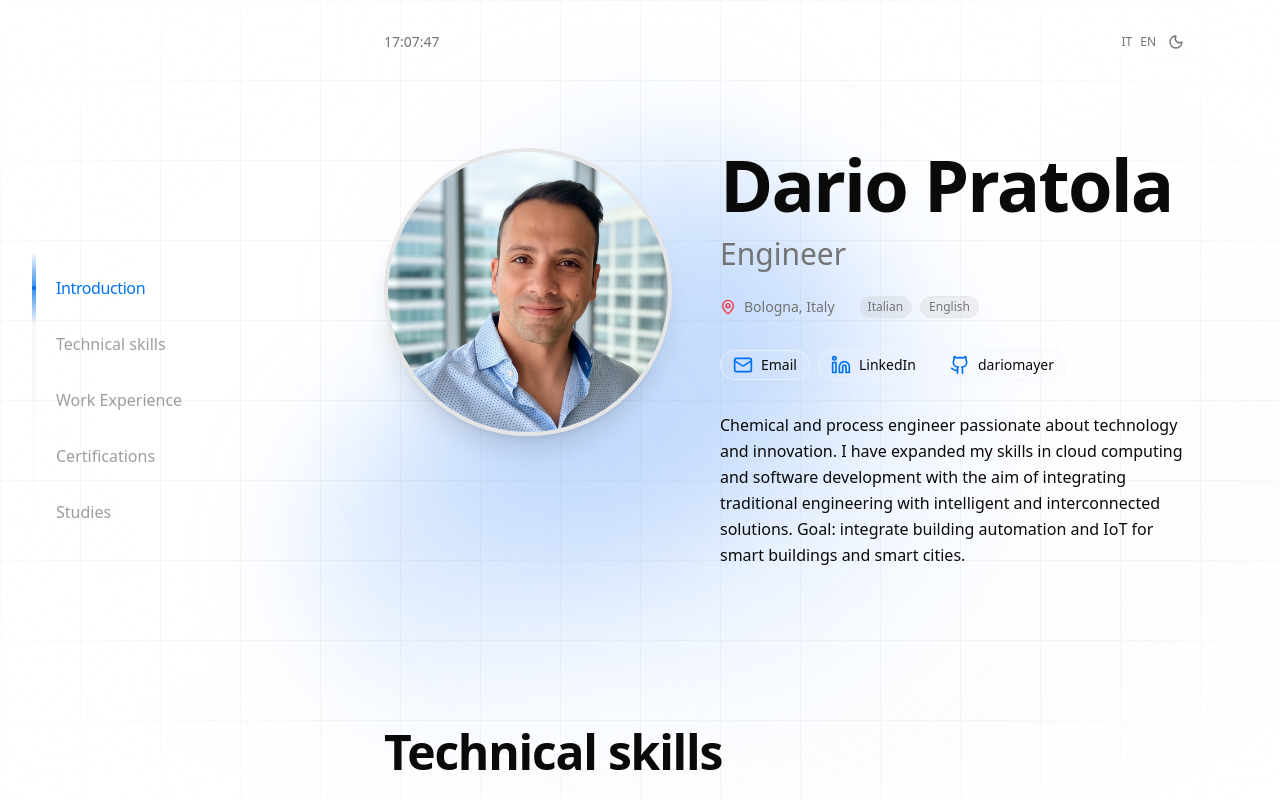
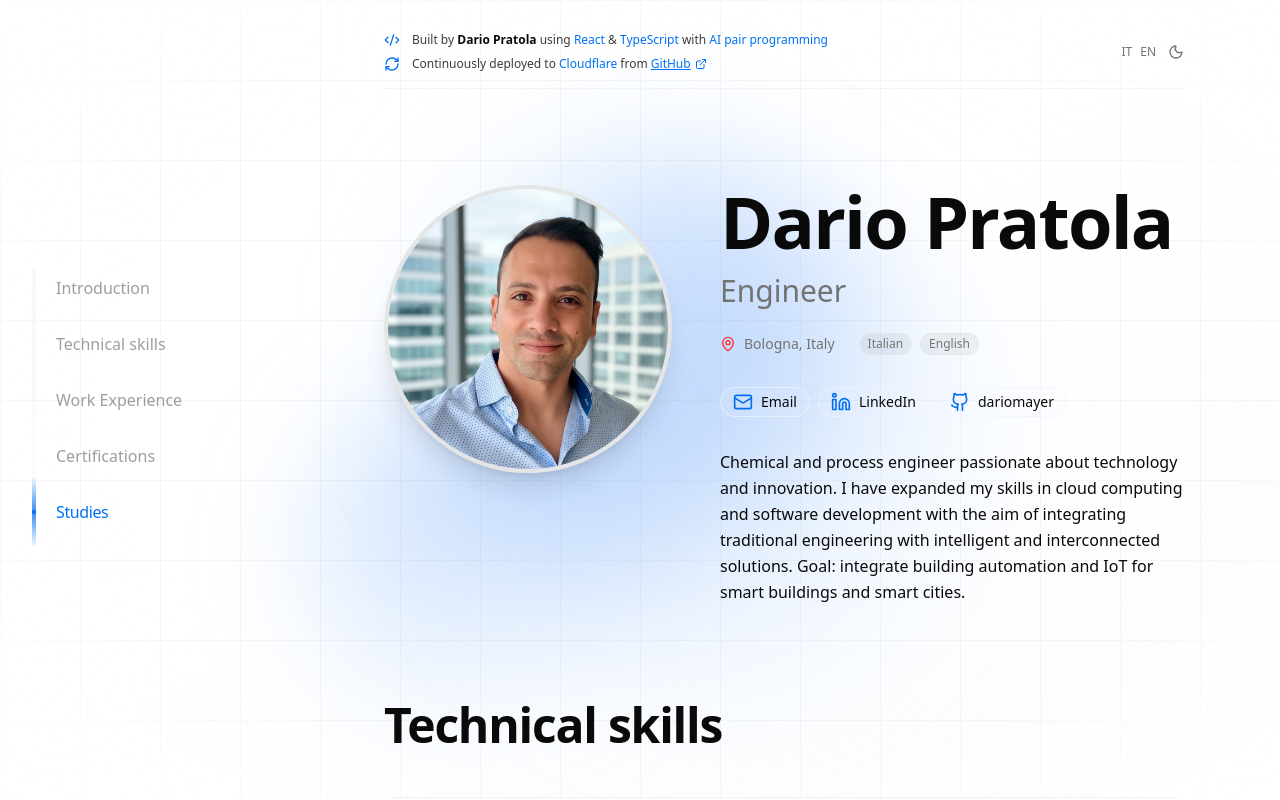
Before and after one commit to dariomayer/my-space, a React (Vite) app: page / in a window 1280 px wide. Shown: the top 800 px of the page. Built offline with nearby package versions, Linux system fonts and the light colour scheme.

Commit message:
chore: aggiornamenti grafici vari e readme

```diff
--- a/index.html
+++ b/index.html
@@ -55,7 +55,7 @@
         } catch (e) {
           // In caso di errore resta il favicon statico (fallback)
         }
-      })('🚀');
+      })('🌐');
     </script>
   </head>
   <body>
--- a/src/modules/profile/components/header.tsx
+++ b/src/modules/profile/components/header.tsx
@@ -1,5 +1,5 @@
 // src/modules/profile/components/header.tsx
-import { Moon, Sun } from 'lucide-react'
+import { Moon, Sun, Code2, RefreshCw, ExternalLink } from 'lucide-react'
 import { useEffect, useState } from 'react'
 import { useTranslation } from 'react-i18next'
 import { applyTheme, getInitialTheme, toggleTheme, type Theme } from '@/shared/lib/theme'
@@ -10,7 +10,6 @@ export function Header() {
   const { i18n } = useTranslation()
   const [mounted, setMounted] = useState(false)
   const [theme, setThemeState] = useState<Theme>('light')
-  const [currentTime, setCurrentTime] = useState('')
 
   useEffect(() => {
     const initial = getInitialTheme()
@@ -18,18 +17,6 @@ export function Header() {
     setThemeState(initial)
     setMounted(true)
 
-    // Update time every second
-    const updateTime = () => {
-      const now = new Date()
-      const hours = String(now.getHours()).padStart(2, '0')
-      const minutes = String(now.getMinutes()).padStart(2, '0')
-      const seconds = String(now.getSeconds()).padStart(2, '0')
-      setCurrentTime(`${hours}:${minutes}:${seconds}`)
-    }
-
-    updateTime()
-    const interval = setInterval(updateTime, 1000)
-    return () => clearInterval(interval)
   }, [])
 
   const switchLocale = (locale: string) => {
@@ -43,12 +30,39 @@ export function Header() {
 
   return (
     <header className="w-full max-w-5xl px-6 md:px-12 lg:px-16 xl:px-24 pt-8">
-      <div className="flex items-center justify-between max-w-6xl mx-auto">
-        {/* Orario */}
-        <div className="text-sm font-medium tabular-nums text-muted-foreground">{currentTime}</div>
+      <div className="flex items-center justify-between gap-4 border-b border-border/40 pb-4">
+
+        {/* Tech Stack Info */}
+        <div className="flex flex-col gap-2">
+          <div className="flex items-center gap-3">
+            <Code2 className="h-4 w-4 text-primary flex-shrink-0" />
+            <p className="text-xs text-foreground/80">
+              Built by <span className="font-semibold text-foreground">Dario Pratola</span> using{' '}
+              <span className="font-medium text-primary">React</span> &{' '}
+              <span className="font-medium text-primary">TypeScript</span> with{' '}
+              <span className="font-medium text-primary">AI pair programming</span>
+            </p>
+          </div>
+          <div className="flex items-center gap-3">
+            <RefreshCw className="h-4 w-4 text-primary flex-shrink-0" />
+            <p className="text-xs text-foreground/80">
+              Continuously deployed to{' '}
+              <span className="font-medium text-primary">Cloudflare</span> from{' '}
+              <a
+                href="https://github.com/dariomayer/my-space"
+                target="_blank"
+                rel="noopener noreferrer"
+                className="inline-flex items-center gap-1 font-medium text-primary underline transition-colors"
+              >
+                GitHub
+                <ExternalLink className="h-3 w-3" />
+              </a>
+            </p>
+          </div>
+        </div>
 
         {/* Switcher Lingua e Tema */}
-        <div className="flex items-center gap-3">
+        <div className="flex items-center gap-3 flex-shrink-0">
           {/* Language Switcher */}
           <div className="flex gap-2">
             {locales.map((locale) => (
--- a/src/modules/profile/components/introduction-section.tsx
+++ b/src/modules/profile/components/introduction-section.tsx
@@ -6,7 +6,7 @@ export function IntroductionSection() {
   const { t } = useTranslation('profile')
 
   return (
-    <section id="introduction" className="py-16">
+    <section id="introduction">
       <div className="w-full space-y-12">
         <div className="flex flex-col lg:flex-row gap-12 items-start">
           <div className="flex-shrink-0">
--- a/src/modules/profile/components/side-navigation.tsx
+++ b/src/modules/profile/components/side-navigation.tsx
@@ -48,7 +48,7 @@ export function SideNavigation() {
   const scrollToSection = (id: string) => {
     const element = document.getElementById(id)
     if (element) {
-      const offsetTop = element.offsetTop - 100
+      const offsetTop = element.offsetTop - 48
       window.scrollTo({ top: offsetTop, behavior: 'smooth' })
     }
   }
--- a/src/modules/profile/pages/profile-page.tsx
+++ b/src/modules/profile/pages/profile-page.tsx
@@ -24,24 +24,23 @@ export function ProfilePage() {
   }
 
   return (
-    <main className="min-h-dvh flex flex-col gap-8 items-center relative lg:ml-72 pb-24 lg:pb-0">
+    <main className="min-h-dvh flex flex-col items-center relative lg:ml-72 pb-24 lg:pb-0">
       <AnimatedBackground />
       <SideNavigation />
       <Header />
-      <div className="w-full max-w-5xl px-6 md:px-12 lg:px-16 xl:px-24">
+      <div className="w-full max-w-5xl px-6 md:px-12 lg:px-16 xl:px-24 my-24">
         <IntroductionSection />
       </div>
-      <div className="w-full max-w-5xl px-6 md:px-12 lg:px-16 xl:px-24">
+      <div className="w-full max-w-5xl px-6 md:px-12 lg:px-16 xl:px-24 mb-24">
         <SkillsSection />
       </div>
-
-      <div className="w-full max-w-5xl px-6 md:px-12 lg:px-16 xl:px-24">
+      <div className="w-full max-w-5xl px-6 md:px-12 lg:px-16 xl:px-24 mb-24">
         <ExperienceSection />
       </div>
-      <div className="w-full max-w-5xl px-6 md:px-12 lg:px-16 xl:px-24">
+      <div className="w-full max-w-5xl px-6 md:px-12 lg:px-16 xl:px-24 mb-24">
         <CertificationsSection />
       </div>
-      <div className="w-full max-w-5xl px-6 md:px-12 lg:px-16 xl:px-24">
+      <div className="w-full max-w-5xl px-6 md:px-12 lg:px-16 xl:px-24 mb-24">
         <StudiesSection />
       </div>
 
--- a/src/modules/profile/sections/certifications-section.tsx
+++ b/src/modules/profile/sections/certifications-section.tsx
@@ -7,7 +7,7 @@ export function CertificationsSection() {
   const { t, i18n } = useTranslation('profile')
   const certifications = getCertifications(i18n.resolvedLanguage || i18n.language)
   return (
-    <section id="certifications" className="py-16">
+    <section id="certifications">
       <div className="space-y-12">
         <h2 className="text-4xl md:text-5xl font-bold tracking-tight">{t('sections.certifications')}</h2>
         <div className="space-y-12">
--- a/src/modules/profile/sections/experience-section.tsx
+++ b/src/modules/profile/sections/experience-section.tsx
@@ -7,8 +7,8 @@ export function ExperienceSection() {
   const { t, i18n } = useTranslation('profile')
   const experiences = getExperiences(i18n.resolvedLanguage || i18n.language)
   return (
-    <section id="experience" className="py-16">
-      <div className="space-y-16">
+    <section id="experience">
+      <div className="space-y-12">
         <h2 className="text-4xl md:text-5xl font-bold tracking-tight">{t('sections.experience')}</h2>
 
         <div className="space-y-12">
--- a/src/modules/profile/sections/skills-section.tsx
+++ b/src/modules/profile/sections/skills-section.tsx
@@ -8,8 +8,8 @@ export function SkillsSection() {
   const skillCategories = getSkills(i18n.resolvedLanguage || i18n.language)
 
   return (
-    <section id="skills" className="py-16">
-      <div className="space-y-16">
+    <section id="skills">
+      <div className="space-y-12">
         <h2 className="text-4xl md:text-5xl font-bold tracking-tight">{t('sections.skills')}</h2>
 
         {/* Grid: 1 card per riga su tutti i breakpoint */}
--- a/src/modules/profile/sections/studies-section.tsx
+++ b/src/modules/profile/sections/studies-section.tsx
@@ -7,8 +7,8 @@ export function StudiesSection() {
   const { t, i18n } = useTranslation('profile')
   const education = getEducation(i18n.resolvedLanguage || i18n.language)
   return (
-    <section id="studies" className="py-16">
-      <div className="space-y-16">
+    <section id="studies">
+      <div className="space-y-12">
         <h2 className="text-4xl md:text-5xl font-bold tracking-tight">{t('sections.studies')}</h2>
 
         <div className="space-y-12">
```
Also changed, not shown: 1 other file (tests, documents, lock files or other folders).
